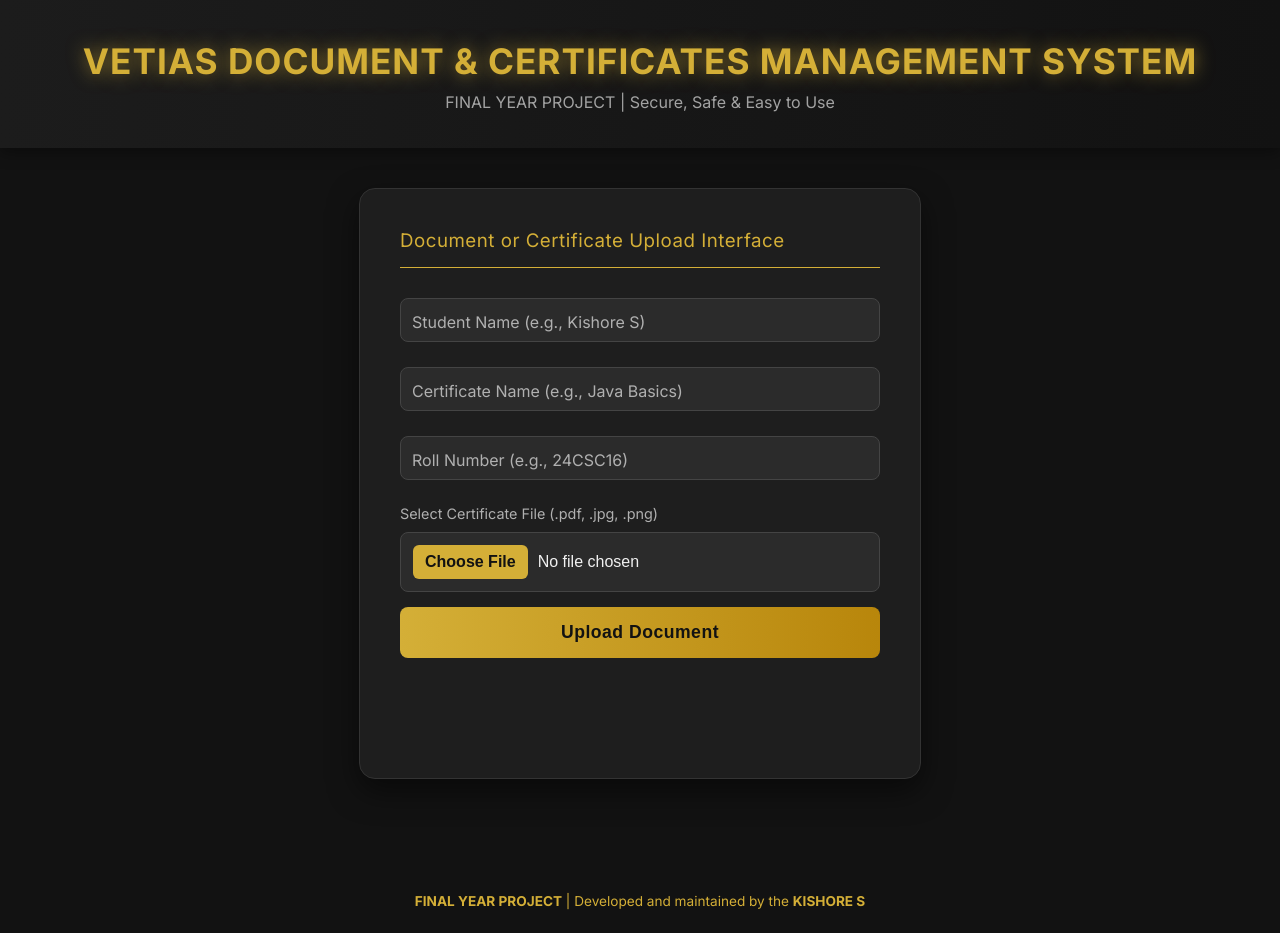
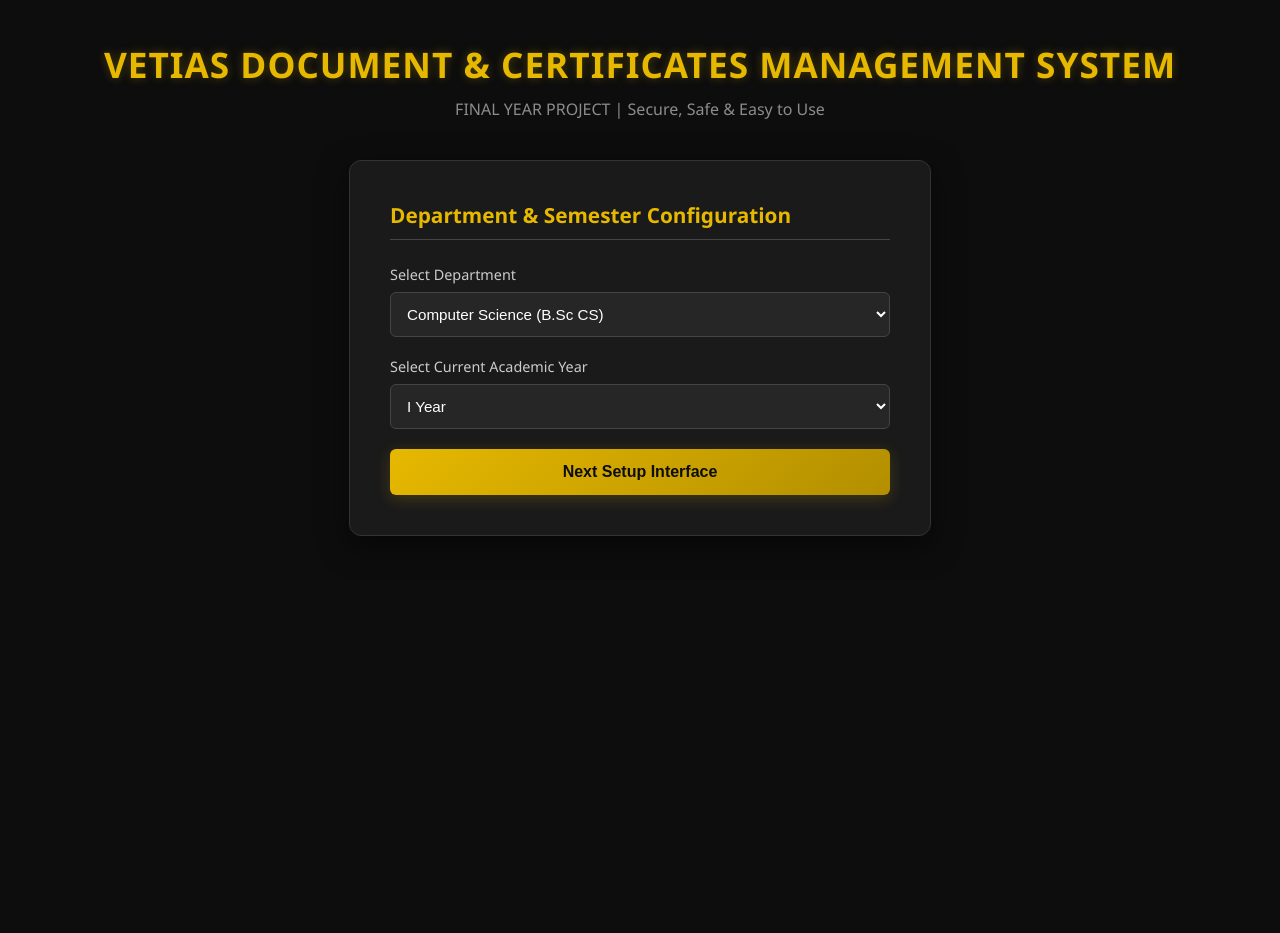
Before and after one commit to kishorespk/vetias-certificate-app, a website: page index.html in a window 1280 px wide. After the commit the page ends 800 px from the top, so only its background shows below. Drawn offline with Linux system fonts and the light colour scheme.

Commit message:
Refactor HTML structure and styles for better layout

```diff
--- a/index.html
+++ b/index.html
@@ -1,395 +1,346 @@
 <!DOCTYPE html>
-<html>
+<html lang="en">
 <head>
-<meta charset="UTF-8">
-<title>VETIAS Document & Certificates Management | Pro</title>
-<style>
-    /* --- Keyframe Animations --- */
-    @keyframes fadeInUp {
-        from { opacity: 0; transform: translateY(20px); }
-        to { opacity: 1; transform: translateY(0); }
-    }
-    @keyframes pulseGlow {
-        0%, 100% { text-shadow: 0 0 10px rgba(212, 175, 55, 0.4); }
-        50% { text-shadow: 0 0 20px rgba(212, 175, 55, 0.7); }
-    }
-    @keyframes shakeError {
-        0%, 100% { transform: translateX(0); }
-        10%, 30%, 50%, 70%, 90% { transform: translateX(-5px); }
-        20%, 40%, 60%, 80% { transform: translateX(5px); }
-    }
-    @keyframes popInSuccess {
-        0% { opacity: 0; transform: scale(0.8); }
-        80% { opacity: 1; transform: scale(1.05); }
-        100% { opacity: 1; transform: scale(1); }
-    }
-    @keyframes spin {
-        0% { transform: rotate(0deg); }
-        100% { transform: rotate(360deg); }
-    }
+    <meta charset="UTF-8">
+    <meta name="viewport" content="width=device-width, initial-scale=1.0">
+    <title>VETIAS Document & Certificates Management System</title>
+    <style>
+        /* Base Configuration & Global Dark Theme */
+        body {
+            background-color: #0d0d0d;
+            color: #ffffff;
+            font-family: 'Segoe UI', Tahoma, Geneva, Verdana, sans-serif;
+            margin: 0;
+            padding: 0;
+            display: flex;
+            flex-direction: column;
+            align-items: center;
+            min-height: 100vh;
+        }
 
-    /* 1. Global & Typography: Black Base */
-    body {
-        font-family: 'Inter', sans-serif;
-        background: #121212;
-        margin: 0;
-        color: #e0e0e0;
-        transition: background 0.3s;
-    }
+        /* Fixed Top Global Header Layout */
+        header {
+            text-align: center;
+            padding: 40px 20px 20px 20px;
+            width: 100%;
+        }
+        header h1 {
+            color: #e6b800;
+            font-size: 2.2rem;
+            letter-spacing: 1px;
+            margin: 0 0 10px 0;
+            text-shadow: 0 0 10px rgba(230, 184, 0, 0.3);
+        }
+        header p {
+            color: #8c8c8c;
+            font-size: 1rem;
+            margin: 0;
+        }
 
-    /* 2. Header & Branding */
-    header {
-        background: linear-gradient(90deg, #1c1c1c, #121212);
-        color: white;
-        text-align: center;
-        padding: 40px 15px 20px 15px;
-        box-shadow: 0 4px 15px rgba(0, 0, 0, 0.4);
-        animation: fadeInUp 0.8s ease-out forwards;
-    }
-    header h2 {
-        margin: 0 0 5px 0;
-        font-size: 2.2em;
-        font-weight: 700;
-        letter-spacing: 1px;
-        color: #D4AF37;
-        animation: pulseGlow 3s infinite ease-in-out;
-    }
-    header p {
-        font-size: 1em;
-        opacity: 0.6;
-        margin-top: 10px;
-    }
+        /* Centralized Component Core Box */
+        .container {
+            background-color: #1a1a1a;
+            border: 1px solid #333333;
+            border-radius: 12px;
+            padding: 40px;
+            width: 90%;
+            max-width: 500px;
+            box-shadow: 0 10px 30px rgba(0, 0, 0, 0.5);
+            margin-top: 20px;
+            transition: all 0.4s ease;
+        }
 
-    /* 3. Main Card & Layout */
-    .container {
-        padding: 40px 20px 20px 20px;
-        text-align: center;
-    }
-    section {
-        display: block;
-        background: #1e1e1e;
-        margin: 0 auto 30px auto;
-        padding: 40px;
-        border-radius: 16px;
-        max-width: 480px;
-        box-shadow: 0 12px 30px rgba(0, 0, 0, 0.5);
-        border-top: 3px solid #D4AF37;
-        border: 1px solid #333;
-        text-align: left;
-        opacity: 0;
-        animation: fadeInUp 0.8s ease-out 0.2s forwards;
-    }
-    section h3 {
-        color: #D4AF37;
-        margin-top: 0;
-        margin-bottom: 30px;
-        font-weight: 500;
-        border-bottom: 1px solid #D4AF37;
-        padding-bottom: 15px;
-        letter-spacing: 0.5px;
-    }
+        .section-title {
+            color: #e6b800;
+            font-size: 1.3rem;
+            margin-top: 0;
+            margin-bottom: 10px;
+        }
 
-    /* 4. Input Fields & Labels */
-    .form-group {
-        position: relative;
-        margin-bottom: 25px;
-    }
+        .divider {
+            border: none;
+            border-top: 1px solid #444444;
+            margin-bottom: 25px;
+        }
 
-    .form-input {
-        width: 100%;
-        box-sizing: border-box;
-        padding: 14px 12px 10px 12px;
-        background: #2b2b2b;
-        border: 1px solid #444;
-        border-radius: 8px;
-        color: #f0f0f0;
-        transition: border-color 0.3s, box-shadow 0.3s;
-        font-size: 1em;
-    }
+        /* Standardized Dark Fields Styling */
+        .form-group {
+            margin-bottom: 20px;
+        }
+        .form-group label {
+            display: block;
+            font-size: 0.9rem;
+            color: #cccccc;
+            margin-bottom: 8px;
+        }
+        .form-group select,
+        .form-group input[type="text"],
+        .file-upload-wrapper {
+            width: 100%;
+            padding: 12px;
+            background-color: #262626;
+            border: 1px solid #444444;
+            border-radius: 6px;
+            color: #ffffff;
+            font-size: 0.95rem;
+            box-sizing: border-box;
+            outline: none;
+            transition: border-color 0.3s;
+        }
+        .form-group select:focus,
+        .form-group input[type="text"]:focus {
+            border-color: #e6b800;
+        }
 
-    .form-label {
-        position: absolute;
-        top: 14px;
-        left: 12px;
-        font-size: 1em;
-        color: #b0b0b0;
-        pointer-events: none;
-        transition: all 0.2s ease-out;
-    }
+        /* File Upload Custom Area styling */
+        .file-upload-wrapper {
+            display: flex;
+            align-items: center;
+            cursor: pointer;
+        }
+        .file-btn {
+            background-color: #e6b800;
+            color: #0d0d0d;
+            padding: 6px 12px;
+            border-radius: 4px;
+            font-weight: bold;
+            font-size: 0.85rem;
+            margin-right: 15px;
+        }
+        .file-name-text {
+            color: #8c8c8c;
+            font-size: 0.9rem;
+        }
 
-    /* Adjust label positioning if text is long */
-    .form-input:focus + .form-label,
-    .form-input:not(:placeholder-shown) + .form-label {
-        top: 6px;
-        font-size: 0.75em;
-        color: #D4AF37;
-        /* Handle potential overflow on smaller screens */
-        white-space: nowrap;
-        overflow: hidden;
-        text-overflow: ellipsis;
-        width: calc(100% - 24px);
-    }
+        /* Premium Gold Buttons Styling */
+        .btn-gold {
+            background: linear-gradient(135deg, #e6b800, #b38f00);
+            color: #0d0d0d;
+            border: none;
+            padding: 14px;
+            width: 100%;
+            border-radius: 6px;
+            font-size: 1rem;
+            font-weight: bold;
+            cursor: pointer;
+            transition: opacity 0.2s, transform 0.1s;
+            box-shadow: 0 4px 15px rgba(230, 184, 0, 0.2);
+        }
+        .btn-gold:hover {
+            opacity: 0.9;
+        }
+        .btn-gold:active {
+            transform: scale(0.98);
+        }
 
-    .form-input:focus {
-        border-color: #D4AF37;
-        box-shadow: 0 0 8px rgba(212, 175, 55, 0.5);
-        outline: none;
-    }
+        /* Dynamic Section Visiblity Logic Classes */
+        .hidden {
+            display: none !important;
+        }
 
-    label[for="fileInput"] {
-        display: block;
-        text-align: left;
-        margin-bottom: 5px;
-        font-size: 0.9em;
-        color: #b0b0b0;
-    }
-    input[type="file"] {
-        width: 100%;
-        box-sizing: border-box;
-        padding: 12px;
-        background: #2b2b2b;
-        border: 1px solid #444;
-        border-radius: 8px;
-        color: #f0f0f0;
-        font-size: 1em;
-    }
-    input[type="file"]::file-selector-button {
-        background: #D4AF37;
-        color: #121212;
-        border: none;
-        padding: 8px 12px;
-        margin-right: 10px;
-        border-radius: 6px;
-        cursor: pointer;
-        font-weight: 600;
-        transition: background 0.3s;
-    }
-    input[type="file"]::file-selector-button:hover {
-        background: #E6B800;
-    }
+        /* --- Animations & Structural Modals --- */
 
-    /* 5. Button Styles */
-    button[type="submit"] {
-        width: 100%;
-        padding: 15px;
-        background: linear-gradient(90deg, #D4AF37, #B8860B);
-        border: none;
-        color: #121212;
-        font-size: 1.1em;
-        cursor: pointer;
-        border-radius: 8px;
-        transition: all 0.3s ease;
-        font-weight: 700;
-        margin-top: 15px;
-        letter-spacing: 0.5px;
-        position: relative;
-        text-align: center;
-        text-decoration: none;
-        box-sizing: border-box;
-        display: inline-block;
-    }
-    button[type="submit"]:hover {
-        background: linear-gradient(90deg, #E6B800, #D4AF37);
-        transform: translateY(-2px);
-        box-shadow: 0 8px 20px rgba(212, 175, 55, 0.3);
-    }
+        /* 1. Processing Spinner Loader Area */
+        .loader-overlay {
+            display: flex;
+            flex-direction: column;
+            align-items: center;
+            justify-content: center;
+            margin: 40px 0;
+        }
+        .spinner {
+            border: 4px solid #262626;
+            border-top: 4px solid #e6b800;
+            border-radius: 50%;
+            width: 45px;
+            height: 45px;
+            animation: spin 1s linear infinite;
+            margin-bottom: 15px;
+        }
+        @keyframes spin {
+            0% { transform: rotate(0deg); }
+            100% { transform: rotate(360deg); }
+        }
 
-    /* Button Loader */
-    .loader {
-        width: 18px;
-        height: 18px;
-        border: 3px solid #121212;
-        border-bottom-color: transparent;
-        border-radius: 50%;
-        display: inline-block;
-        box-sizing: border-box;
-        animation: spin 1s linear infinite;
-        vertical-align: middle;
-        margin-right: 8px;
-    }
-    button.loading {
-        color: transparent;
-        cursor: not-allowed;
-    }
-    button.loading::after {
-        content: "";
-        position: absolute;
-        width: 20px;
-        height: 20px;
-        top: 0;
-        left: 0;
-        right: 0;
-        bottom: 0;
-        margin: auto;
-        border: 4px solid transparent;
-        border-top-color: #121212;
-        border-radius: 50%;
-        animation: spin 1s linear infinite;
-    }
-
-
-    /* 6. Message/Alert Styles */
-    #message {
-        margin-top: 30px;
-        padding: 15px;
-        font-weight: 600;
-        border-radius: 8px;
-        border-left: 5px solid;
-        min-height: 20px;
-        visibility: hidden;
-        opacity: 0;
-        transition: visibility 0s, opacity 0.5s linear;
-        text-align: left;
-    }
-    #message.show {
-        visibility: visible;
-        opacity: 1;
-    }
-    .info { background: #333; color: #D4AF37; border-color: #D4AF37; }
-    .success.show {
-        background: #3a321a; color: #E6B800; border-color: #D4AF37;
-        animation: popInSuccess 0.3s ease-out forwards;
-    }
-    .error.show {
-        background: #4a3333; color: #ff6347; border-color: #d32f2f;
-        animation: shakeError 0.4s ease-in-out forwards;
-    }
-
-    /* 7. Footer Styles */
-    footer {
-        text-align: center;
-        padding: 20px;
-        font-size: 0.85em;
-        color: #D4AF37;
-        margin-top: 40px;
-        opacity: 0;
-        transition: opacity 2s ease-in;
-        line-height: 1.8;
-    }
-    footer.visible {
-        opacity: 1;
-    }
-    .team-list {
-        display: block;
-        color: #b0b0b0;
-        margin-bottom: 5px;
-        font-size: 0.9em;
-    }
-    .name-separator {
-        color: #444;
-        margin: 0 6px;
-    }
-
-</style>
-<!-- Load Google Font 'Inter' -->
-<link rel="preconnect" href="https.googleapis.com">
-<link rel="preconnect" href="https://fonts.gstatic.com" crossorigin>
-<link href="https://fonts.googleapis.com/css2?family=Inter:wght@400;600;700&display=swap" rel="stylesheet">
+        /* 2. Success Pop-up Modal Architecture */
+        .modal-backdrop {
+            position: fixed;
+            top: 0; left: 0; width: 100%; height: 100%;
+            background-color: rgba(0, 0, 0, 0.8);
+            display: flex;
+            align-items: center;
+            justify-content: center;
+            z-index: 1000;
+            opacity: 0;
+            animation: fadeIn 0.3s forwards;
+        }
+        .modal-box {
+            background-color: #1a1a1a;
+            border: 1px solid #e6b800;
+            border-radius: 12px;
+            padding: 30px;
+            text-align: center;
+            max-width: 350px;
+            width: 85%;
+            transform: scale(0.7);
+            animation: popUp 0.3s cubic-bezier(0.175, 0.885, 0.32, 1.275) forwards;
+        }
+        .success-checkmark {
+            width: 60px;
+            height: 60px;
+            background-color: #2d5a27;
+            color: #5cd65c;
+            font-size: 2.2rem;
+            line-height: 60px;
+            border-radius: 50%;
+            margin: 0 auto 15px auto;
+            font-weight: bold;
+        }
+        @keyframes fadeIn { to { opacity: 1; } }
+        @keyframes popUp { to { transform: scale(1); } }
+    </style>
 </head>
 <body>
 
-<header>
-    <h2>VETIAS DOCUMENT & CERTIFICATES MANAGEMENT SYSTEM</h2>
-    <p>FINAL YEAR PROJECT | Secure, Safe & Easy to Use</p>
-</header>
+    <header>
+        <h1>VETIAS DOCUMENT & CERTIFICATES MANAGEMENT SYSTEM</h1>
+        <p>FINAL YEAR PROJECT | Secure, Safe & Easy to Use</p>
+    </header>
 
-<div class="container">
+    <div id="step1-container" class="container">
+        <h3 class="section-title">Department & Semester Configuration</h3>
+        <hr class="divider">
 
-    <section id="upload">
-        <h3>Document or Certificate Upload Interface</h3>
+        <div class="form-group">
+            <label>Select Department</label>
+            <select id="dept-select">
+                <option value="Computer Science (B.Sc CS)">Computer Science (B.Sc CS)</option>
+                <option value="Computer Applications (BCA)">Computer Applications (BCA)</option>
+                <option value="Commerce (B.Com)">Commerce (B.Com)</option>
+                <option value="Arts (B.A)">Arts (B.A)</option>
+            </select>
+        </div>
 
-        <form id="uploadForm" action="/api/upload-certificate" method="POST" enctype="multipart/form-data">
+        <div class="form-group">
+            <label>Select Current Academic Year</label>
+            <select id="year-select">
+                <option value="I Year">I Year</option>
+                <option value="II Year">II Year</option>
+                <option value="III Year">III Year</option>
+            </select>
+        </div>
 
+        <button type="button" class="btn-gold" onclick="goToStep2()">Next Setup Interface</button>
+    </div>
+
+    <div id="step2-container" class="container hidden">
+        <h3 class="section-title">Document or Certificate Upload Interface</h3>
+        <p id="badge-info" style="color: #e6b800; font-size: 0.85rem; margin-top: -5px; margin-bottom: 15px; font-weight: bold;"></p>
+        <hr class="divider">
+
+        <form id="upload-main-form" onsubmit="handleFormSubmit(event)">
             <div class="form-group">
-                <input type="text" id="studentName" name="student_name" class="form-input" placeholder=" " required>
-                <!-- UPDATED: Added example text to the label -->
-                <label for="studentName" class="form-label">Student Name (e.g., Kishore S)</label>
+                <input type="text" id="student-name" placeholder="Student Name (e.g., Kishore S)" required>
             </div>
 
             <div class="form-group">
-                <input type="text" id="certificateName" name="certificate_name" class="form-input" placeholder=" " required>
-                <label for="certificateName" class="form-label">Certificate Name (e.g., Java Basics)</label>
+                <input type="text" id="cert-name" placeholder="Certificate Name (e.g., Java Basics)" required>
             </div>
 
             <div class="form-group">
-                <input type="text" id="rollNumber" name="roll_number" class="form-input" placeholder=" " required>
-                <!-- UPDATED: Added example text to the label -->
-                <label for="rollNumber" class="form-label">Roll Number (e.g., 24CSC16)</label>
+                <input type="text" id="roll-number" placeholder="Roll Number (e.g., 24CSC16)" required>
             </div>
 
-            <label for="fileInput">Select Certificate File (.pdf, .jpg, .png)</label>
-            <input type="file" id="fileInput" name="certificate_file" accept=".pdf,.jpg,.png" required style="margin-top: 5px;">
+            <div class="form-group">
+                <label style="color: #8c8c8c; font-size: 0.85rem;">Select Certificate File (.pdf, .jpg, .png)</label>
+                <input type="file" id="real-file-input" accept=".pdf,.jpg,.jpeg,.png" style="display: none;" onchange="updateFileText()" required>
+                <div class="file-upload-wrapper" onclick="triggerFileChoose()">
+                    <span class="file-btn">Choose file</span>
+                    <span id="file-custom-text" class="file-name-text">No file chosen</span>
+                </div>
+            </div>
 
-            <button type="submit">Upload Document</button>
+            <button type="submit" class="btn-gold" style="margin-top: 10px;">Upload Document</button>
         </form>
-        <div id="message"></div>
-    </section>
+    </div>
 
-</div>
+    <div id="loader-container" class="container hidden">
+        <div class="loader-overlay">
+            <div class="spinner"></div>
+            <p style="color: #cccccc; font-size: 0.95rem; font-weight: 500;">Uploading encryption packages securely...</p>
+        </div>
+    </div>
 
-<footer id="footer">
-    <!-- CORRECTED FOOTER FORMATTING -->
-    <strong>FINAL YEAR PROJECT</strong> | Developed and maintained by the <strong> KISHORE S</strong>
-</footer>
+    <div id="success-modal" class="modal-backdrop hidden">
+        <div class="modal-box">
+            <div class="success-checkmark">✓</div>
+            <h3 style="color: #ffffff; margin-bottom: 8px;">Success State!</h3>
+            <p style="color: #8c8c8c; font-size: 0.9rem; margin-bottom: 20px;">Document verified and hosted successfully to secure storage node.</p>
+            <button class="btn-gold" onclick="closeSuccessReset()">OK</button>
+        </div>
+    </div>
 
-<script>
+    <script>
+        // Transition step 1 execution to upload form matrix
+        function goToStep2() {
+            var selectedDept = document.getElementById("dept-select").value;
+            var selectedYear = document.getElementById("year-select").value;
 
-    // --- Upload Form Logic ---
-    document.getElementById('uploadForm').addEventListener('submit', async function(event) {
-        event.preventDefault();
+            // Header info dynamic status badge generation
+            document.getElementById("badge-info").innerText = "Target Path: " + selectedDept + " | " + selectedYear;
 
-        const form = event.target;
-        const formData = new FormData(form);
-        const messageDiv = document.getElementById('message');
-        const submitButton = form.querySelector('button[type="submit"]');
-        const originalButtonText = submitButton.innerHTML;
+            // Section swapping logic
+            document.getElementById("step1-container").classList.add("hidden");
+            document.getElementById("step2-container").classList.remove("hidden");
+        }
 
-        submitButton.disabled = true;
-        submitButton.classList.add('loading');
-        submitButton.innerHTML = '';
+        // Custom File Wrapper Button Triggers
+        function triggerFileChoose() {
+            document.getElementById("real-file-input").click();
+        }
 
-        messageDiv.className = 'info show';
-        messageDiv.textContent = 'Processing request... Please wait.';
+        // Display selected document file names updates
+        function updateFileText() {
+            var fileInput = document.getElementById("real-file-input");
+            var customText = document.getElementById("file-custom-text");
 
-        try {
-            const response = await fetch(form.action, {
-                method: 'POST',
-                body: formData
-            });
+            if (fileInput.files.length > 0) {
+                customText.innerText = fileInput.files[0].name;
+                customText.style.color = "#ffffff";
+            } else {
+                customText.innerText = "No file chosen";
+                customText.style.color = "#8c8c8c";
+            }
+        }
 
-            const result = await response.text();
+        // Form validation pipeline and processing animations runner
+        function handleFormSubmit(event) {
+            event.preventDefault(); // Page refresh execution logic suppression
 
-            if (response.ok) {
-                messageDiv.className = 'success show';
-                messageDiv.textContent = '✅ ' + result;
-            } else {
-                messageDiv.className = 'error show';
-                messageDiv.textContent = '❌ Upload Failed: ' + result;
-            }
-        } catch (error) {
-            messageDiv.className = 'error show';
-            messageDiv.textContent = '❌ Network Error: Could not reach the server (Is node server running?).';
-        } finally {
-            submitButton.disabled = false;
-            submitButton.classList.remove('loading');
-            submitButton.innerHTML = originalButtonText;
+            // Switch to server simulation loader block
+            document.getElementById("step2-container").classList.add("hidden");
+            document.getElementById("loader-container").classList.remove("hidden");
+
+            // 2 Seconds delay mock server transaction sequence animation trigger
+            setTimeout(function() {
+                document.getElementById("loader-container").classList.add("hidden");
+                document.getElementById("success-modal").classList.remove("hidden");
+            }, 2000);
         }
-    });
 
-    // --- Page Load Logic ---
-    document.addEventListener('DOMContentLoaded', (event) => {
-        // Show the upload section by default
-        document.getElementById('upload').style.display = 'block';
+        // Clear dynamic values loop states and redirect flow map back to Step 1
+        function closeSuccessReset() {
+            // Document inputs complete reset triggers
+            document.getElementById("upload-main-form").reset();
+            document.getElementById("file-custom-text").innerText = "No file chosen";
+            document.getElementById("file-custom-text").style.color = "#8c8c8c";
 
-        // Start footer fade-in
-        setTimeout(() => {
-            const footer = document.getElementById('footer');
-            if (footer) {
-                footer.classList.add('visible');
-            }
-        }, 2000);
-    });
-</script>
+            // Hide the active pop-up layer
+            document.getElementById("success-modal").classList.add("hidden");
 
+            // Redirect engine sequence mapping pointers back to entry module screen step 1
+            document.getElementById("step1-container").classList.remove("hidden");
+        }
+    </script>
 </body>
 </html>
```
